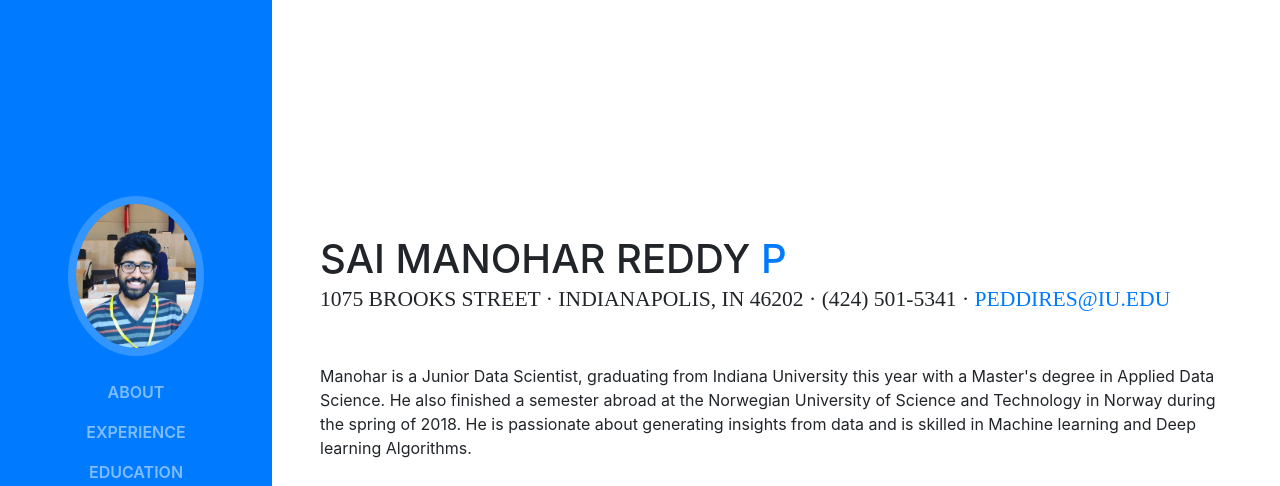
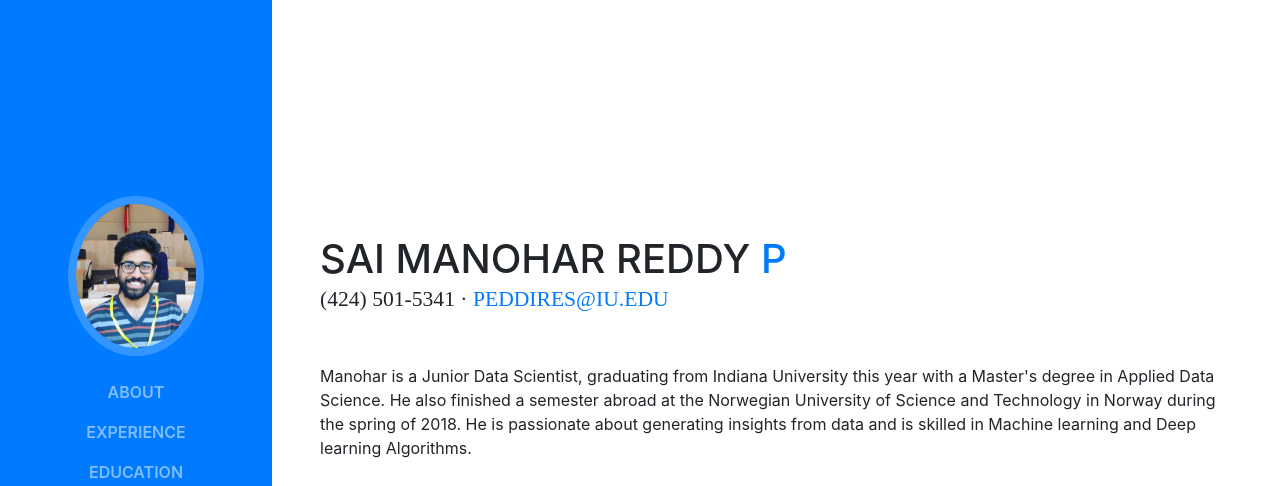
Before and after one commit to manohareddy/manohareddy.github.io, a website with bundled scripts: page index.html in a window 1280 px wide. Shown: the top 486 px of the page. Built offline with nearby package versions, Linux system fonts and the light colour scheme; a web font is replaced by a local one.

Commit message:
updated code

```diff
--- a/index.html
+++ b/index.html
@@ -69,7 +69,7 @@
           <h1 class="mb-0">Sai Manohar Reddy
             <span class="text-primary">P</span>
           </h1>
-          <div class="subheading mb-5">1075 Brooks Street · Indianapolis, IN 46202 · (424) 501-5341 ·
+          <div class="subheading mb-5"> (424) 501-5341 ·
             <a href="mailto:peddires@iu.edu">peddires@iu.edu</a>
           </div>
           <p class="mb-5">Manohar is a Junior Data Scientist, graduating from Indiana University this year with a Master's degree in Applied Data Science. He also finished a semester abroad at the Norwegian University of Science and Technology in Norway during the spring of 2018. He is passionate about generating insights from data and is skilled in Machine learning and Deep learning Algorithms.</p>
@@ -131,7 +131,7 @@
             <div class="resume-content mr-auto">
               <h3 class="mb-0">Research Assistant - Agile</h3>
               <div class="subheading mb-3">Indiana University</div>
-              <p><b>Software:</b>PHP, Codeigniter(MVC Framework), SQL</br></br><b>AI</b>(Agile Implementation): Building a Web Application with version control across various hierarchies of medical consultants to recommend changes to increase performance for the clients.</br></br><b>MIPS</b>(Medical Incentive payment system): Built a web application for Regenstrief institute, Inc to calculate and analyze performance of clinicians and health care providers. Application trouble shooting Database (MySQL) backup and recovery operations. Designed an RDBMS for the application.
+              <p><b>Software: </b>PHP, Codeigniter(MVC Framework), SQL</br></br><b>AI</b>(Agile Implementation): Building a Web Application with version control across various hierarchies of medical consultants to recommend changes to increase performance for the clients.</br></br><b>MIPS</b>(Medical Incentive payment system): Built a web application for Regenstrief institute, Inc to calculate and analyze performance of clinicians and health care providers. Application trouble shooting Database (MySQL) backup and recovery operations. Designed an RDBMS for the application.
 
 </p>
             </div>
@@ -144,7 +144,7 @@
             <div class="resume-content mr-auto">
               <h3 class="mb-0">Graduate Teaching and Research Assistant</h3>
               <div class="subheading mb-3">Indiana University-School of Informatics and Coputing</div>
-              <p><b>Software:</b>MySQL workbench, XML-Oxygen, Python</br></br><b>Teaching Assistant:</b> Class - Information representation (INFO-I308-Spring&Summer2017)- Teaching and grading assignments in Python and SQL. Troubleshooting and installing SQL servers to local databases for the class.</br></br><b>Research Assistant:</b> Worked with Dr. Lynn Dombrowski to analyze and understand how farmers use technology. Responsibilities include recruiting farmers, interviewing, transcribing and analyzing. Maintain documentation and standards.</p>
+              <p><b>Software: </b>MySQL workbench, XML-Oxygen, Python</br></br><b>Teaching Assistant:</b> Class - Information representation (INFO-I308-Spring&Summer2017)- Teaching and grading assignments in Python and SQL. Troubleshooting and installing SQL servers to local databases for the class.</br></br><b>Research Assistant:</b> Worked with Dr. Lynn Dombrowski to analyze and understand how farmers use technology. Responsibilities include recruiting farmers, interviewing, transcribing and analyzing. Maintain documentation and standards.</p>
             </div>
             <div class="resume-date text-md-right">
               <span class="text-primary">January 2017 - December 2017</span>
@@ -155,7 +155,7 @@
             <div class="resume-content mr-auto">
               <h3 class="mb-0">Data Analyst</h3>
               <div class="subheading mb-3">IMMO Infotech</div>
-              <p><b>Software:</b>R, Python, Tableau</br></br>Maintained databases analyzing inventory usage reports.Data preparation for model building and deployed statistical models in R.</p>
+              <p><b>Software: </b>R, Python, Tableau</br></br>Maintained databases analyzing inventory usage reports.Data preparation for model building and deployed statistical models in R.</p>
             </div>
             <div class="resume-date text-md-right">
               <span class="text-primary">April 2016 - December 2016</span>
```
